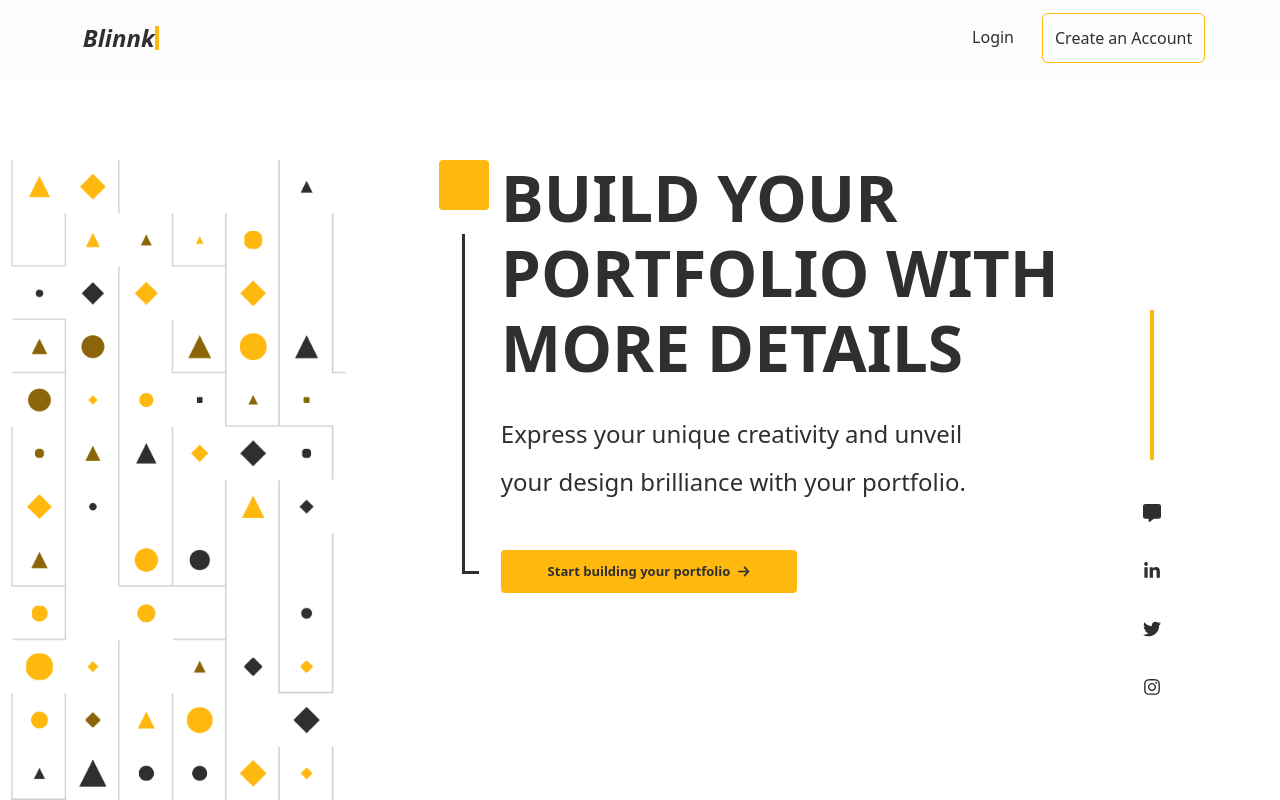
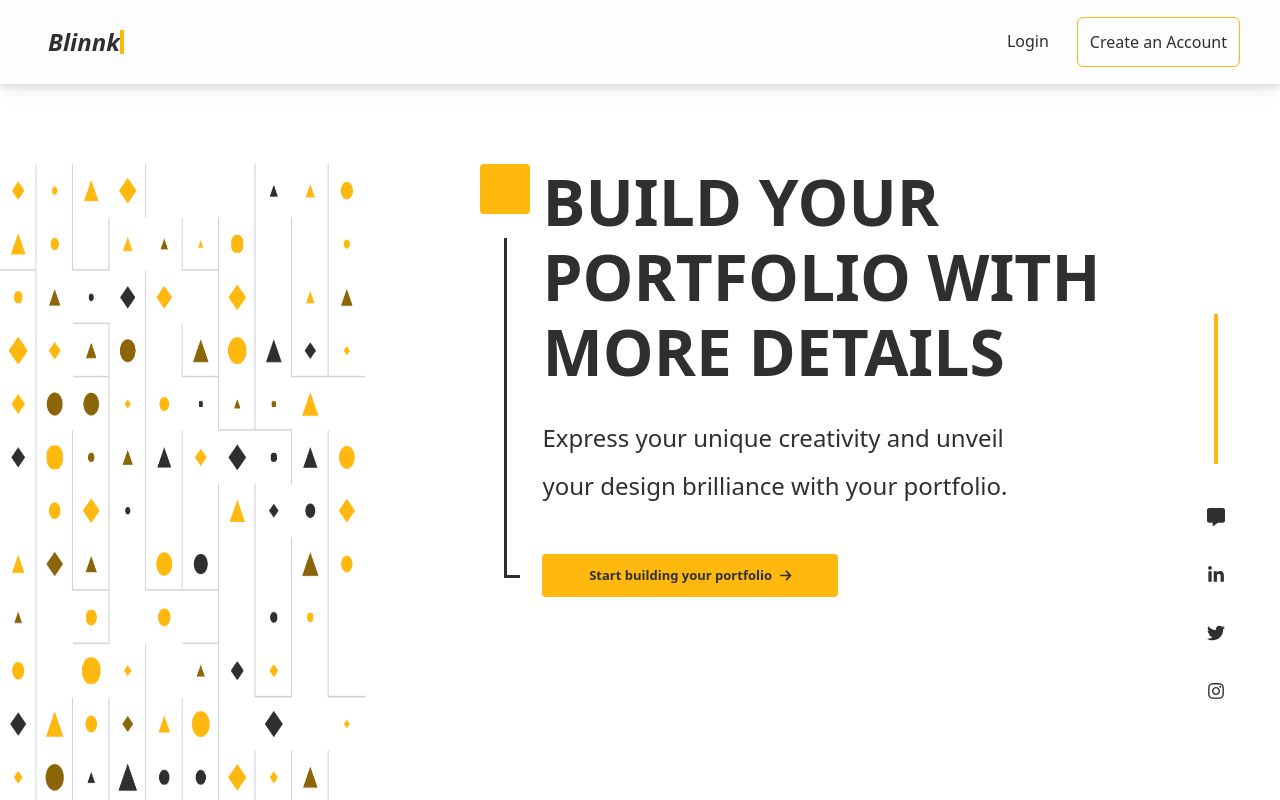
Before and after one commit to deji2ghost/Forms, a React (Vite) app: page / in a window 1280 px wide. Shown: the top 800 px of the page. Built offline with nearby package versions, Linux system fonts and the light colour scheme.

Commit message:
new commit

```diff
--- a/src/common/Body.tsx
+++ b/src/common/Body.tsx
@@ -5,11 +5,11 @@ import { faInstagram, faLinkedinIn, faTwitter } from '@fortawesome/free-brands-s
 
 export const Body = () => {
   return (
-    <div className='bg-[#FFFFFF] w-full md:w-[90%] mx-auto md:absolute mt-20 md:mt-0 md:flex md:justify-between text-[#2F2F2F] md:top-40'>
+    <div className='bg-[#FFFFFF] w-full md:w-[95%] mx-auto mt-20 md:mx-0 md:flex md:justify-between text-[#2F2F2F]'>
       <img
         src={imagePortfolio}
         alt=""
-        className='hidden md:flex object-cover bottom-0 h-screen w-[30%]'
+        className='hidden md:flex bottom-0 h-screen w-[30%]'
       />
       <div className='flex justify-between md:gap-3 mx-auto md:'>
         <div className='hidden md:flex flex-col relative'>
--- a/src/components/Headers/Header1.tsx
+++ b/src/components/Headers/Header1.tsx
@@ -10,8 +10,8 @@ export const Header1 = () => {
     setClicked(!clicked)
   }
   return (
-    <div className='md:bg-[#FDFDFD] md:drop-shadow-lg md:py-3 md:px-3'>
-      <div className='flex justify-between items-center w-[90%] mx-auto'>
+    <div className='md:bg-[#FDFDFD] md:drop-shadow-lg'>
+      <div className='flex justify-between items-center md:py-4 md:px-10'>
         <h1 className='flex items-center italic text-[#2F2F2F] font-semibold text-[24px] md:px-2 md:py-2'>
           <span
             className='bg-[#FFB80E] h-[50px] w-5 inline-block md:hidden'
```
